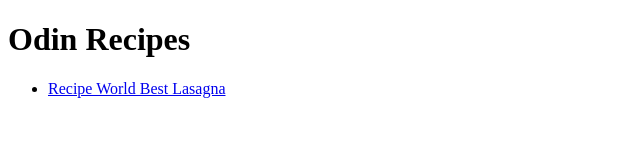
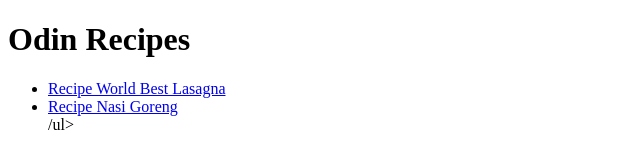
Before and after one commit to rubenhidayat/odin-recipes, a plain HTML site: page index.html in a window 1280 px wide. Shown: the whole page, without its empty margins (0-640 px from the left). Drawn offline with Linux system fonts and the light colour scheme.

Commit message:
add nasi goreng recipes
create nasi goreng recipe and added its pic and its list

```diff
--- a/index.html
+++ b/index.html
@@ -9,7 +9,8 @@
     <h1>Odin Recipes</h1>
     <ul>
         <li><a href="recipes/lasagna.html">Recipe World Best Lasagna</a></li>
-    </ul>
+        <li><a href="recipes/nasi-goreng.html">Recipe Nasi Goreng</a></li>
+        /ul>
 
 </body>
 </html>
```
Also changed, not shown: img/nasgor.jpg (added), recipes/nasi-goreng.html (added).
